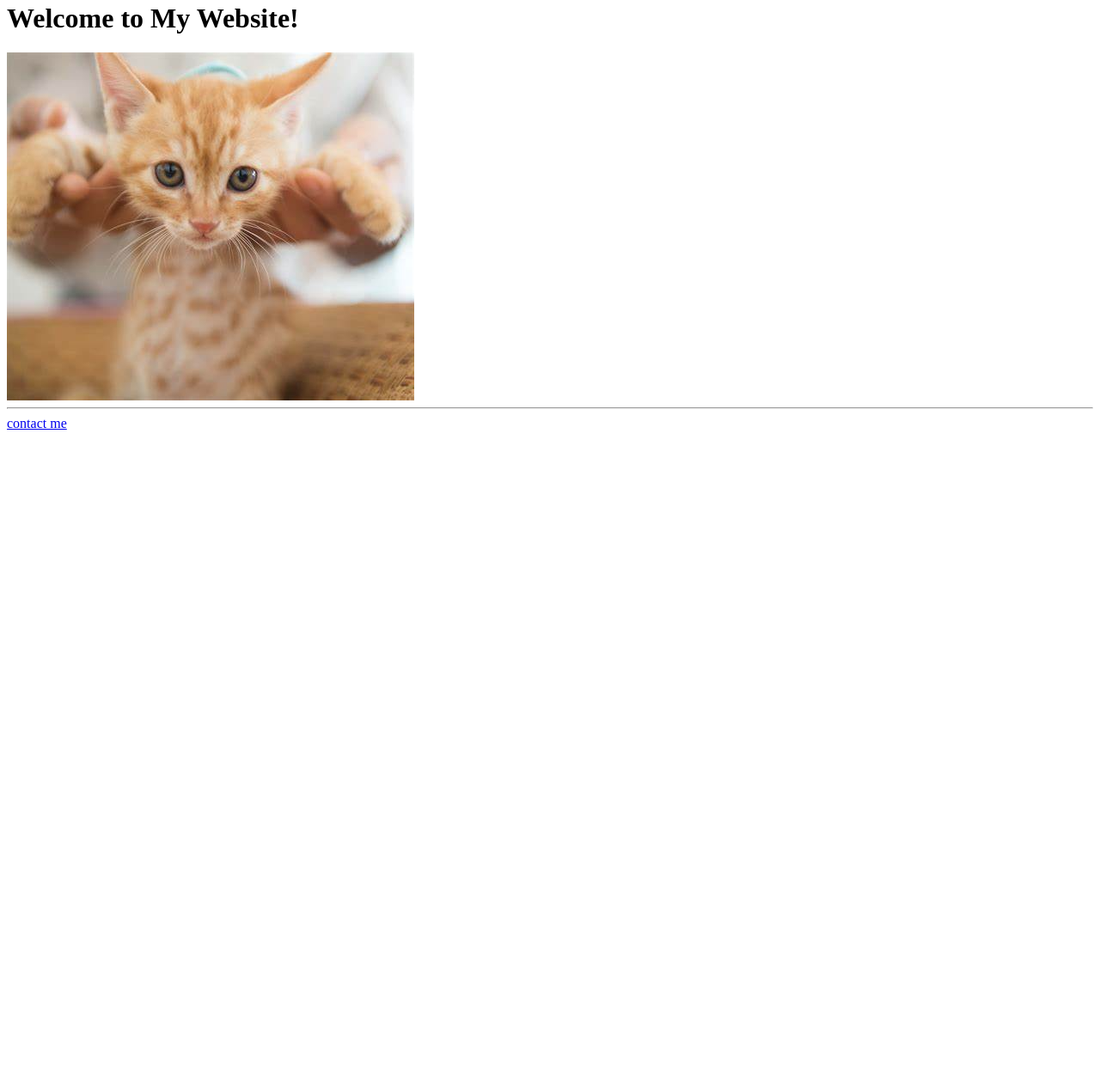
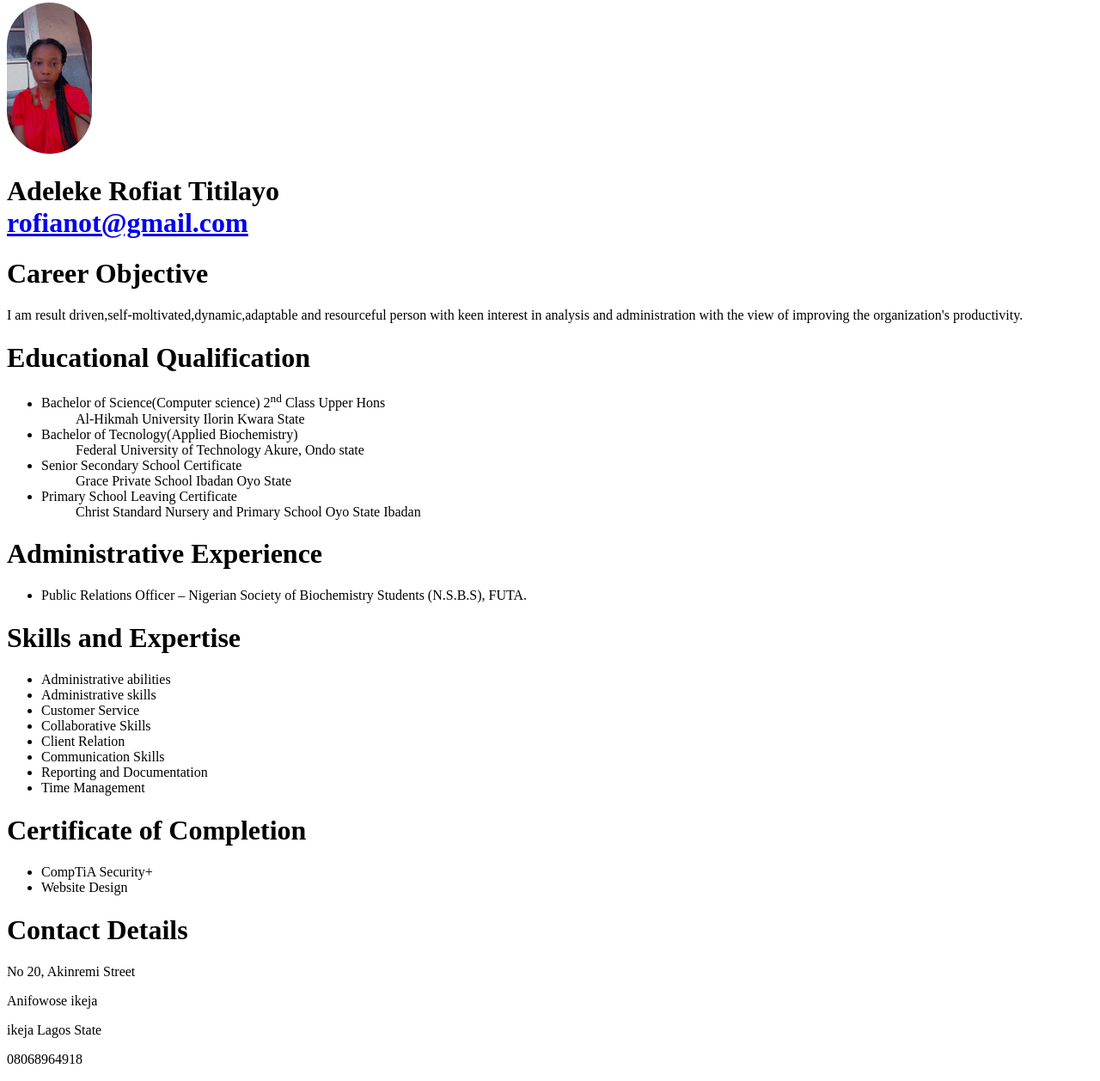
Before and after one commit to Rofeeheart/html-portfolio, a plain HTML site: page index.html in a window 1280 px wide. Shown: the part 5-1263 px from the top of the page at 86% size. Before the commit the page ends 800 px from the top, so only its background shows below. Drawn offline with Linux system fonts and the light colour scheme.

Commit message:
Add files via upload

```diff
--- a/index.html
+++ b/index.html
@@ -1,7 +1,66 @@
-<h1>Welcome to My Website!</h1>
-<!-- Add an image of yourself that links to the about page -->
-<a href="./public/about.html"><img src="./assets/images/cat.png" alt="cat" /></a>
-<hr />
+<!DOCTYPE html>
+<html lang="en">
+<head>
+    <title>My Resume</title>
+    <link rel="stylesheet" href="style.css">
+</head>
+<body>
+    <img src="WhatsApp Image 2024-02-29 at 20.11.25_963deea5.jpg" alt="">
+    <footer>
+        <h1>Adeleke Rofiat Titilayo<br>
+            <a href="rofianot@gmail.com">rofianot@gmail.com</a></h1>
+    </footer>
+    <h1>Career Objective</h1>
+    <p>I am result driven,self-moltivated,dynamic,adaptable and resourceful person
+        with keen interest in analysis and administration with the view of improving
+        the organization's productivity.
+    </p>
+    <h1>Educational Qualification</h1>
+    <ul>
+        <li>Bachelor of Science(Computer science) 2<sup>nd</sup> Class Upper Hons</li>
+        <ol>
+           Al-Hikmah University Ilorin Kwara State
+        </ol>
+        <li>Bachelor of Tecnology(Applied Biochemistry)</li>
+        <ol>
+            Federal University of Technology Akure, Ondo state
+        </ol>
+        <li>Senior Secondary School Certificate</li>
+        <ol>
+            Grace Private School Ibadan Oyo State
+        </ol>
+        <li>Primary School Leaving Certificate</li>
+        <ol>
+            Christ Standard Nursery and Primary School Oyo State Ibadan
+        </ol>
+    </ul>
+    <h1>Administrative Experience</h1>
+    <ul>
+        <li>
+            Public Relations Officer – Nigerian Society of Biochemistry Students (N.S.B.S), FUTA.
+        </li>
+    </ul>
+    <h1>Skills and Expertise</h1>
+    <ul>
+        <li>Administrative abilities</li>
+        <li>Administrative skills</li>
+        <li>Customer Service </li>
+        <li>Collaborative Skills</li>
+        <li>Client Relation</li>
+        <li>Communication Skills</li>
+        <li>Reporting and Documentation</li>
+        <li>Time Management</li>
+    </ul>
+    <h1>Certificate of Completion</h1>
+    <ul>
+        <li>CompTiA Security+</li>
+        <li>Website Design</li>
+    </ul>
+    <h1>Contact Details</h1>
+    <p>No 20, Akinremi Street</p>
+    <p>Anifowose ikeja</p>
+    <p>ikeja Lagos State</p>
+    <p>08068964918</p>
 
-<!-- Add a link to your contact me page here -->
-<a href="./public/contact.html">contact me</a>
+
+</html>
--- /dev/null
+++ b/style.css
@@ -0,0 +1,5 @@
+  img{
+    width: 99px;
+    height: auto;
+    border-radius: 88px;
+}
```
Also changed, not shown: WhatsApp Image 2024-02-29 at 20.11.25_963deea5.jpg (added).
